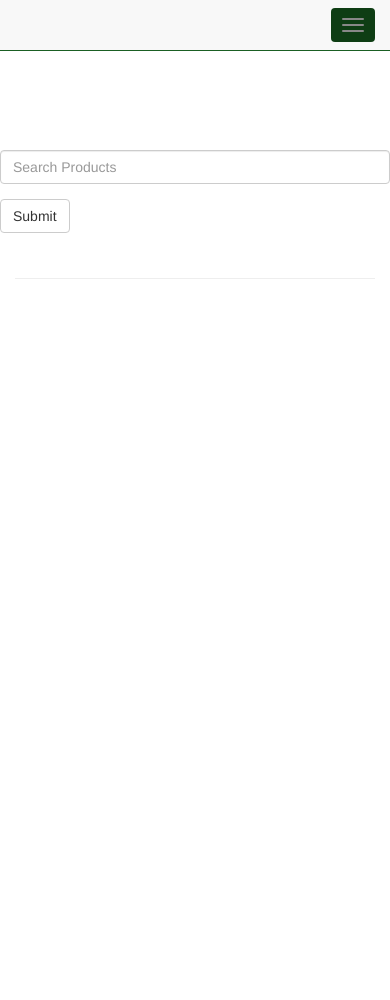
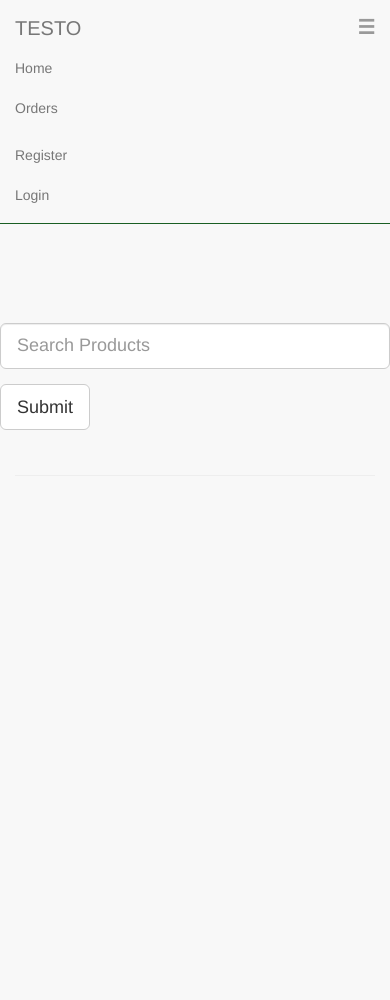
Before and after one commit to apoorv0291/desyfer, a Django app: page /products/ in a window 390 px wide; the page is wider, and only the part inside the window is pictured. Run offline with Django 3.2, Linux system fonts and the light colour scheme; some libraries are stand-ins or nearby versions.

Commit message:
login redirect

```diff
--- a/desyfer/settings.py
+++ b/desyfer/settings.py
@@ -63,7 +63,7 @@ ROOT_URLCONF = 'desyfer.urls'
 TEMPLATES = [
     {
         'BACKEND': 'django.template.backends.django.DjangoTemplates',
-        'DIRS': [],
+        'DIRS': [os.path.join(BASE_DIR, 'templates')],
         'APP_DIRS': True,
         'OPTIONS': {
             'context_processors': [
@@ -137,7 +137,7 @@ STATICFILES_DIRS = (
     os.path.join(BASE_DIR, "templates",'registration'),
     #'/var/www/static/',
 )
-
+print "STATICFILES_DIRS::", STATICFILES_DIRS
 MEDIA_URL = '/media/'
 MEDIA_ROOT = os.path.join(BASE_DIR, "static_in_desyfer", "media_root")
 
--- a/products/models.py
+++ b/products/models.py
@@ -45,7 +45,7 @@ class Category(models.Model):
 
 class Product(models.Model):
     title = models.CharField(max_length=120)
-    product_code = models.DecimalField(max_digits=8, decimal_places=0)
+    product_code = models.IntegerField()
     manufacturer = models.CharField(max_length=50,blank=True, null=True)
     price = models.DecimalField(decimal_places=2, max_digits=20)
     # active = models.BooleanField(default=True)
--- a/products/templates/base.html
+++ b/products/templates/base.html
@@ -11,12 +11,66 @@
     <meta name="author" content="">
     <link rel="icon" href="../../favicon.ico">
 
-    <title>{% block head_title %}MVP Landing{% endblock %}</title>
+    <title>{% block head_title %}Testo{% endblock %}</title>
 
     {% include 'head_css.html' %}
 
       <style>
-      {% block style %}{% endblock %}
+
+
+
+            .hamburger{
+              background:none;
+              position:absolute;
+              top:0;
+              right:0;
+              line-height:45px;
+              padding:5px 15px 0px 15px;
+              color:#999;
+              border:0;
+              font-size:1.4em;
+              font-weight:bold;
+              cursor:pointer;
+              outline:none;
+              z-index:10000000000000;
+            }
+            .cross{
+              background:none;
+              position:absolute;
+              top:0px;
+              right:0;
+              padding:7px 15px 0px 15px;
+              color:#999;
+              border:0;
+              font-size:3em;
+              line-height:65px;
+              font-weight:bold;
+              cursor:pointer;
+              outline:none;
+              z-index:10000000000000;
+            }
+            .menu{z-index:1000000; font-weight:bold; font-size:0.8em; width:100%; background:#f1f1f1;  position:absolute; text-align:center; font-size:12px;}
+            .menu ul {margin: 0; padding: 0; list-style-type: none; list-style-image: none;}
+            .menu li {display: block;   padding:15px 0 15px 0; border-bottom:#dddddd 1px solid;}
+            .menu li:hover{display: block;    background:#ffffff; padding:15px 0 15px 0; border-bottom:#dddddd 1px solid;}
+            .menu ul li a { text-decoration:none;  margin: 0px; color:#666;}
+            .menu ul li a:hover {  color: #666; text-decoration:none;}
+            .menu a{text-decoration:none; color:#666;}
+            .menu a:hover{text-decoration:none; color:#666;}
+
+            .glyphicon-home{
+              color:white;
+              font-size:1.5em;
+              margin-top:5px;
+              margin:0 auto;
+            }
+
+            span{padding-left:20px;}
+            a{color:#336699;}
+      {% block style %}
+        {% endblock %}
+
+
       </style>
 
 
@@ -54,9 +108,27 @@
 
         $(document).ready(function(){
 
+
+
+                $( ".cross" ).hide();
+                $( ".menu" ).hide();
+                $( ".hamburger" ).click(function() {
+                $( ".menu" ).slideToggle( "slow", function() {
+                $( ".hamburger" ).hide();
+                $( ".cross" ).show();
+                });
+                });
+
+                $( ".cross" ).click(function() {
+                $( ".menu" ).slideToggle( "slow", function() {
+                $( ".cross" ).hide();
+                $( ".hamburger" ).show();
+                });
+                });
             {% block jquery %}
-                //alert("Hello");
+                //alert("hello")
             {% endblock %}
+
 
         })
 
--- a/products/templates/home.html
+++ b/products/templates/home.html
@@ -1,16 +1,20 @@
 {% extends 'base.html' %}
+{% block head_title %}
+    {{ block.super }} | Home
+{% endblock %}
 
 {% block content %}
 <div class="row">
     <div class="row">
-        <div class="col-md-6 col-md-offset-3">
+        <div class="col-md-7 col-md-offset-3">
             <form  method="GET" role="search" action='' class="form-inline" style="margin-top:80px;">
                 {% csrf_token %}
 
                 <div class="form-group">
-                    <input type="text" class="form-control" placeholder="Search Products" name="q">
+                    <input type="number" class="form-control input-lg" placeholder="Search Products" name="q" min="9999999"
+                        max="99999999">
                 </div>
-                <button type="submit" class="btn btn-default">Submit</button>
+                <button type="submit" class="btn btn-default btn-lg">Submit</button>
             </form>
         </div>
     </div>
--- a/products/templates/navbar.html
+++ b/products/templates/navbar.html
@@ -1,36 +1,55 @@
-   {% load staticfiles %}
+{% load staticfiles %}
+
+
 
    <!-- Static navbar -->
 <nav class="navbar navbar-default navbar-static-top">
   <div class="container">
-    <div class="navbar-header">
-      <button type="button" class="navbar-toggle collapsed" data-toggle="collapse" data-target="#navbar" aria-expanded="false" aria-controls="navbar">
-        <span class="sr-only">Toggle navigation</span>
-        <span class="icon-bar"></span>
-        <span class="icon-bar"></span>
-        <span class="icon-bar"></span>
-      </button>
-
-    </div>
-    <div id="navbar" class="navbar-collapse collapse">
-      <ul class="nav navbar-nav">
-        <li><a href="{% url 'products_list' %}">Home</a></li>
-        <li><a href="{% url 'orders_list' %}">Order</a></li>
 
 
+  <button class="hamburger">&#9776;</button>
+  <button class="cross">&#735;</button>
+  <div class="menu">
+    <ul>
+       <li><a style="font-size:20px;">TESTO </a></li>
+        <li><a href="{% url 'products_list' %}">Home</a></li>
+        <li><a href="{% url 'orders_list' %}">Orders</a></li>
+        {% if request.user.is_authenticated %}
+          <li><a href="{% url 'auth_logout' %}">Logout</a></li>
+          <li><a>{{ request.user.username }}</a></li>
+        {% else %}
+          <li><a href="{% url 'registration_register' %}">Register</a></li>
+          <li><a href="{% url 'auth_login' %}"  role="button" aria-expanded="false">Login </a></li>
+        {% endif %}
 
+    </ul>
+  </div>
+    <!--<div class="dropdown">-->
+      <!--<button type="button" class=" dropdown-toggle" data-toggle="dropdown"  aria-expanded="false" aria-controls="navbar">-->
+        <!--<span class="sr-only" style="color:red;">Toggle navigation</span>-->
+        <!--<span class="icon-bar"></span>-->
+        <!--<span class="icon-bar"></span>-->
+        <!--<span class="icon-bar"></span>-->
+        <!--Menu-->
+      <!--</button>-->
 
+      <ul class="nav navbar-nav">
+        <li><a style="font-size:20px;">TESTO </a></li>
+        <li><a href="{% url 'products_list' %}">Home</a></li>
+        <li><a href="{% url 'orders_list' %}">Orders</a></li>
       </ul>
+    <!--</div>-->
 
 
       <ul class="nav navbar-nav navbar-right">
       <!--<li>-->
           <!--<a href="#"><i class="fa fa-shopping-cart navbar-cart"><span class="badge">0</span> </i></a>-->
       <!--</li>-->
-      {% if request.user.is_authenticated %}
-        <li><a href="{% url 'auth_logout' %}">Logout</a></li>
+        {% if request.user.is_authenticated %}
+          <li><a href="{% url 'auth_logout' %}">Logout</a></li>
+          <li><a>{{ request.user.username }}</a></li>
         {% else %}
-        <li><a href="{% url 'registration_register' %}">Register</a></li>
+          <li><a href="{% url 'registration_register' %}">Register</a></li>
         {% endif %}
 
 
--- a/products/templates/orders_list.html
+++ b/products/templates/orders_list.html
@@ -1,4 +1,8 @@
 {% extends 'base.html' %}
+
+{% block head_title %}
+    {{ block.super }} | Orders
+{% endblock %}
 
 {% block content %}
 
--- a/products/urls.py
+++ b/products/urls.py
@@ -8,7 +8,8 @@ from products.views import ProductListView, ProductDetailView, OrderCartDetailVi
 
 urlpatterns = [
     url(r'^admin/', include(admin.site.urls)),
-    url(r'^buy/(?P<pk>\d+)/$', OrderCartDetailView.as_view(), name='product_buy'),
+    # url(r'^buy/(?P<pk>\d+)/$', OrderCartDetailView.as_view(), name='product_buy'),
+    url(r'^buy/(?P<pk>\d+)$', OrderCartDetailView.as_view(), name='product_buy'),
     url(r'^orders/$', OrderCartListView.as_view(), name='orders_list'),
     url(r'^(?P<pk>\d+)/$', ProductDetailView.as_view(), name='product_detail'),
     url(r'^pdf/$',HelloPDFView.as_view(), name='pdf_view'),
--- a/products/utils.py
+++ b/products/utils.py
@@ -3,12 +3,12 @@
 def check_product_no(product_no):
     try:
         product_no = int(product_no.strip())
-        if product_no <7999999 or  product_no > 99999999:
+        if product_no <9999999 or  product_no > 99999999:
             error_msg = "Product Code Should be an 8 digit number"
             return error_msg , False
         else:
             return None,True
     except Exception, e:
         print e
-        error_msg = "Product Code Should be an integer"
+        error_msg = "Product Code Should be an integer not a String"
         return error_msg, False
--- a/products/views.py
+++ b/products/views.py
@@ -6,6 +6,8 @@ from django.contrib.auth.models import User
 from django.shortcuts import HttpResponse, get_object_or_404, Http404, redirect
 from django.shortcuts import get_object_or_404
 from products.utils import check_product_no
+from django.contrib.auth.decorators import login_required
+from django.utils.decorators import method_decorator
 # Create your views here.
 
 
@@ -13,9 +15,19 @@ from products.utils import check_product_no
 #
 #     template_name = 'home.html'
 #     return render(request,template_name)
+class LoginRequiredMixin(object):
+	@classmethod
+	def as_view(self, *args, **kwargs):
+		view = super(LoginRequiredMixin, self).as_view(*args, **kwargs)
+		return login_required(view)
+
+	@method_decorator(login_required)
+	def dispatch(self, request, *args, **kwargs):
+		return super(LoginRequiredMixin, self).dispatch(request, *args, **kwargs)
 
 
-class ProductListView(ListView):
+
+class ProductListView( ListView ):
     model = Product
     template_name = 'home.html'
 
@@ -64,30 +76,75 @@ class OrderCartListView(ListView):
     model = OrderCart
     template_name = "orders_list.html"
 
+    # @method_decorator(login_required)
     def get_queryset(self, *args, **kwargs):
-        print "in Oder::getqueryset"
+        print "in Order::getqueryset"
         user_id = self.request.user.id
         qs = OrderCart.objects.filter(user__id = user_id).order_by('-timestamp')
         return qs
 
+    # @method_decorator(login_required)
+    # def post(self, request, *args, **kwargs):
+    #     if request.user.is_authenticated():
+    #         print "In Post of OderListlView...."
+    #         print "request.POST", request.POST
+    #         user_id = request.POST.get('user_id')
+    #         product_id = request.POST.get('product_id')
+    #         product = Product.objects.get(id=product_id)
+    #         user = User.objects.get(id=user_id)
+    #         order_cart = OrderCart(user=user, product=product)
+    #         order_cart.save()
+    #         print "Order Saved!!!"
+    #         return redirect('orders_list')
+    #     else:
+    #         return HttpResponse("Please Login First")
+
+    @method_decorator(login_required)
+    def get(self, request, *args, **kwargs):
+        print "In GET of ordercart listview"
+        if request.user.is_authenticated():
+            print "In GET of OderListlView...."
+            print "request.GET", request.GET
+            return super(OrderCartListView, self).get(request, *args, **kwargs)
+        else:
+            return HttpResponse("Please Login First")
+
 class OrderCartDetailView(DetailView):
     model = OrderCart
+    template_name = 'ordercart_detail.html'
 
-
-
-    def post(self, request, *args, **kwargs):
+    # @method_decorator(login_required)
+    # def post(self, request, *args, **kwargs):
+    #     if request.user.is_authenticated():
+    #         print "In Post of OderCartDetailView...."
+    #         print "request.POST", request.POST
+    #         user_id = request.POST.get('user_id')
+    #         product_id = request.POST.get('product_id')
+    #         product = Product.objects.get(id=product_id)
+    #         user = User.objects.get(id=user_id)
+    #         order_cart = OrderCart(user=user, product=product)
+    #         order_cart.save()
+    #         print "Order Saved!!!"
+    #         return redirect('orders_list')
+    #     else:
+    #         return HttpResponse("Please Login First")
+    @method_decorator(login_required)
+    def get(self, request, *args, **kwargs):
         if request.user.is_authenticated():
-            print "In Post of OderCartDetailView"
-            print "request.POST", request.POST
-            user_id = request.POST.get('user_id')
-            product_id = request.POST.get('product_id')
+            print "In GET of OrderDetailView...."
+            print "request.GET", request.GET
+            user_id = request.user.id
+            product_id = request.GET.get('product_id')
+            print "product_id::", product_id
             product = Product.objects.get(id=product_id)
             user = User.objects.get(id=user_id)
             order_cart = OrderCart(user=user, product=product)
             order_cart.save()
+            print "Order Saved!!!"
             return redirect('orders_list')
         else:
             return HttpResponse("Please Login First")
+
 
 
 from easy_pdf.views import PDFTemplateView
--- a/templates/css/custom.css
+++ b/templates/css/custom.css
@@ -14,3 +14,7 @@
     vertical-align:middle;
 
 }
+
+body{
+    background-color:rgb(248, 248, 248);
+}
--- a/templates/registration/registration_form.html
+++ b/templates/registration/registration_form.html
@@ -6,10 +6,8 @@
 {% block content %}
 <div class='row'>
 <div class='col-sm-6 col-sm-offset-3'>
-<h1>Register for freeeee!</h1>
-<h1>Register for freeeee!</h1>
-<h1>Register for freeeee!</h1>
-<h1>Register for freeeee!</h1>
+<h1>Register!</h1>
+
 <form method="post" action=".">
   {% csrf_token %}
   {{ form|crispy }}
```
Also changed, not shown: products/templates/ordercart_detail.html (added, +25 -0 lines), products/templates/product_detail.html (+5 -2 lines), templates/registration/login.html (+4 -3 lines), 1 other file.
